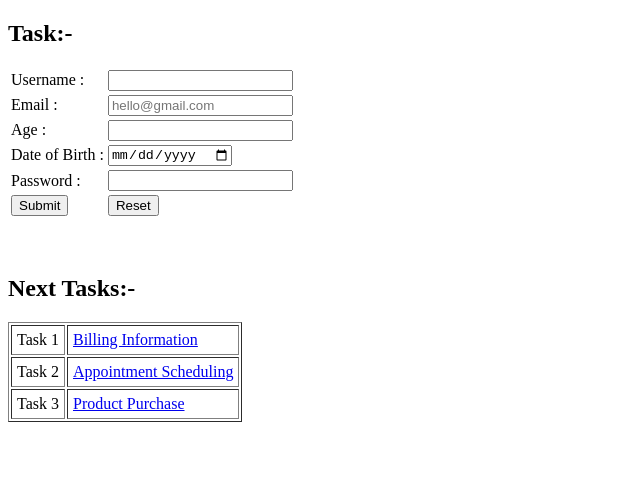
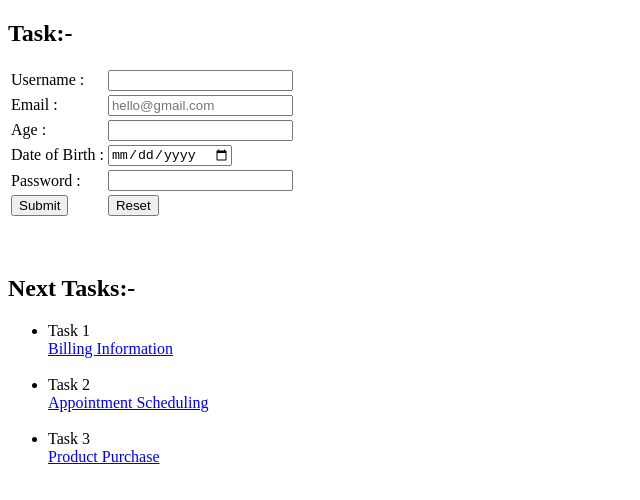
Before and after one commit to gkmaran/Gkm, a plain HTML site: page index.html in a window 1280 px wide. Shown: the whole page, without its empty margins (0-640 px from the left). Drawn offline with Linux system fonts and the light colour scheme.

Commit message:
correcting program

```diff
--- a/index.html
+++ b/index.html
@@ -37,20 +37,15 @@
     </form>
     <br><br>
     <h2>Next Tasks:-</h2>
-    <table border="1" cellpadding="5">
-        <tr>
-            <td>Task 1</td>
-            <td><a href="Task 1.html">Billing Information</a></td>
-        </tr>
-        <tr>
-            <td>Task 2</td>
-            <td><a href="Task 2.html">Appointment Scheduling</a></td>
-        </tr>
-        <tr>
-            <td>Task 3</td>
-            <td><a href="Task 3.html">Product Purchase</a></td>
-        </tr>
-    </table>
-
+    <ul>
+            <li>Task 1</li>
+            <a href="Task 1.html">Billing Information</a>
+            <br><br>
+            <li>Task 2</li>
+            <a href="Task 2.html">Appointment Scheduling</a>
+            <br><br>
+            <li>Task 3</li>
+            <a href="Task 3.html">Product Purchase</a>
+    </ul>
 </body>
 </html>
```
Also changed, not shown: Task 1.html (+10 -13 lines), Task 2.html (+10 -13 lines), Task 3.html (+10 -13 lines).
